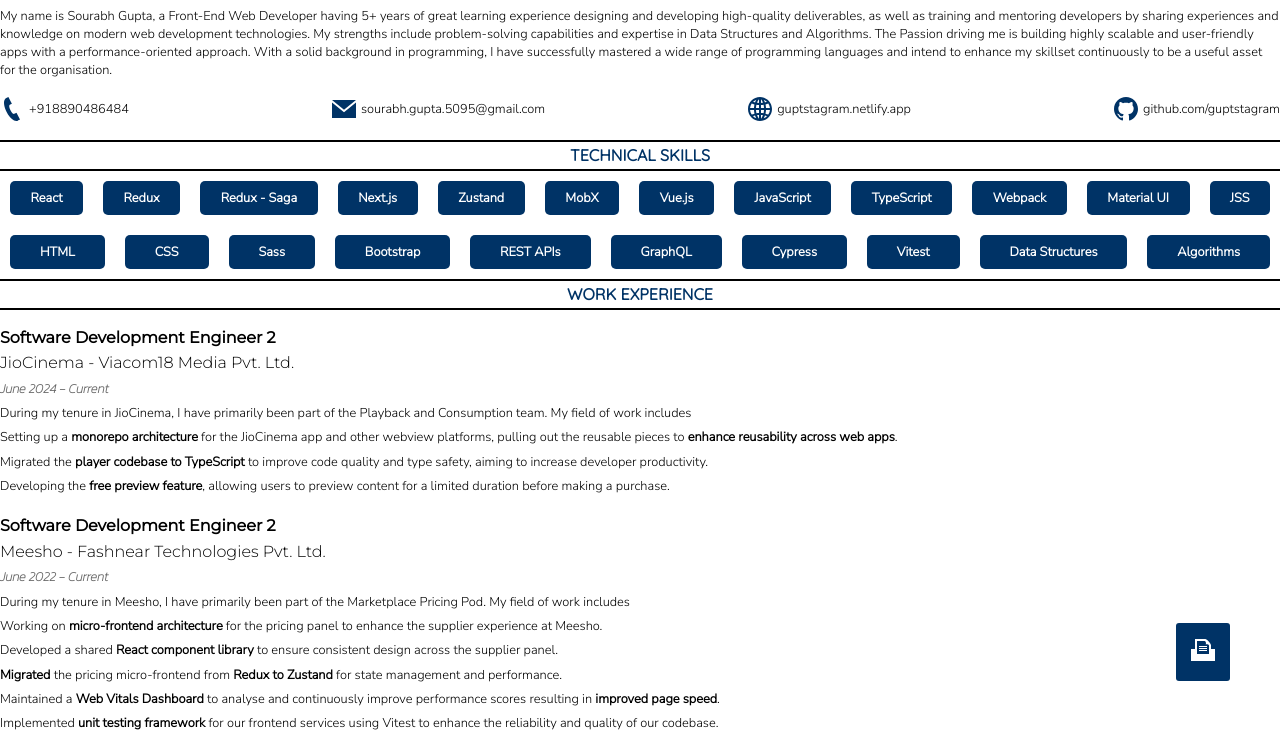
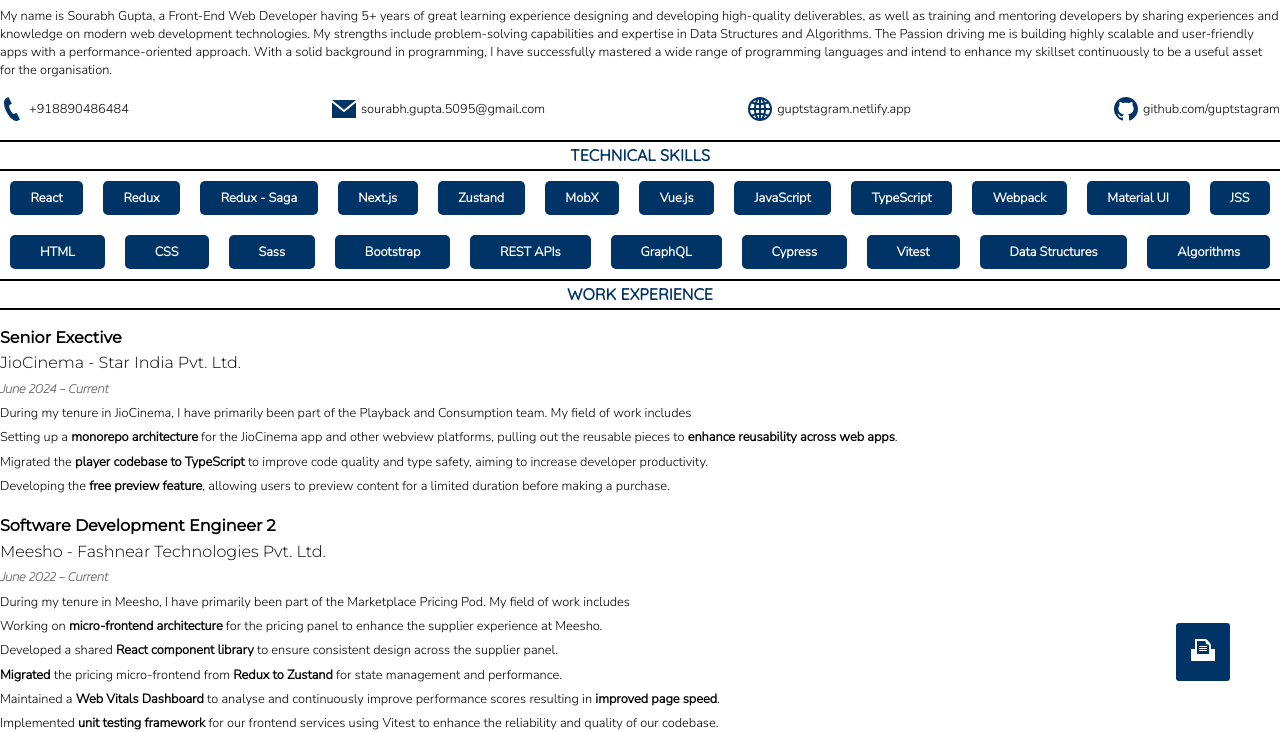
Before and after one commit to guptstagram/guptstagram-resume, a plain HTML site: page index.html in a window 1280 px wide. Shown: the part 69-801 px from the top of the page. Drawn offline with Linux system fonts and the light colour scheme.

Commit message:
update STAR

```diff
--- a/index.html
+++ b/index.html
@@ -136,8 +136,8 @@
         <div class="exp-section">
           <div class="section-heading"><h3>WORK EXPERIENCE</h3></div>
           <div class="exp-card">
-            <h2>Software Development Engineer 2</h2>
-            <h4>JioCinema - Viacom18 Media Pvt. Ltd.</h4>
+            <h2>Senior Exective</h2>
+            <h4>JioCinema - Star India Pvt. Ltd.</h4>
             <h6>June 2024 - Current</h6>
             <p>
               During my tenure in JioCinema, I have primarily been part of the
```
